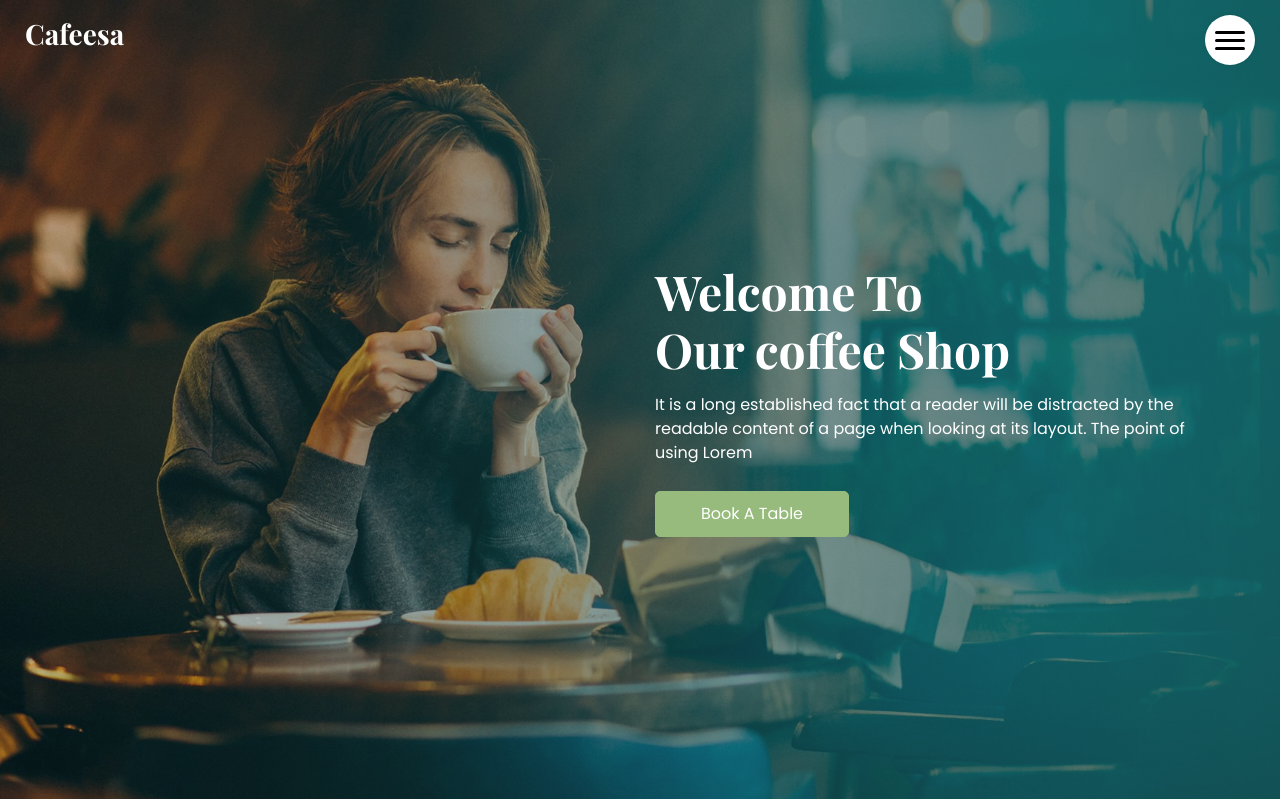
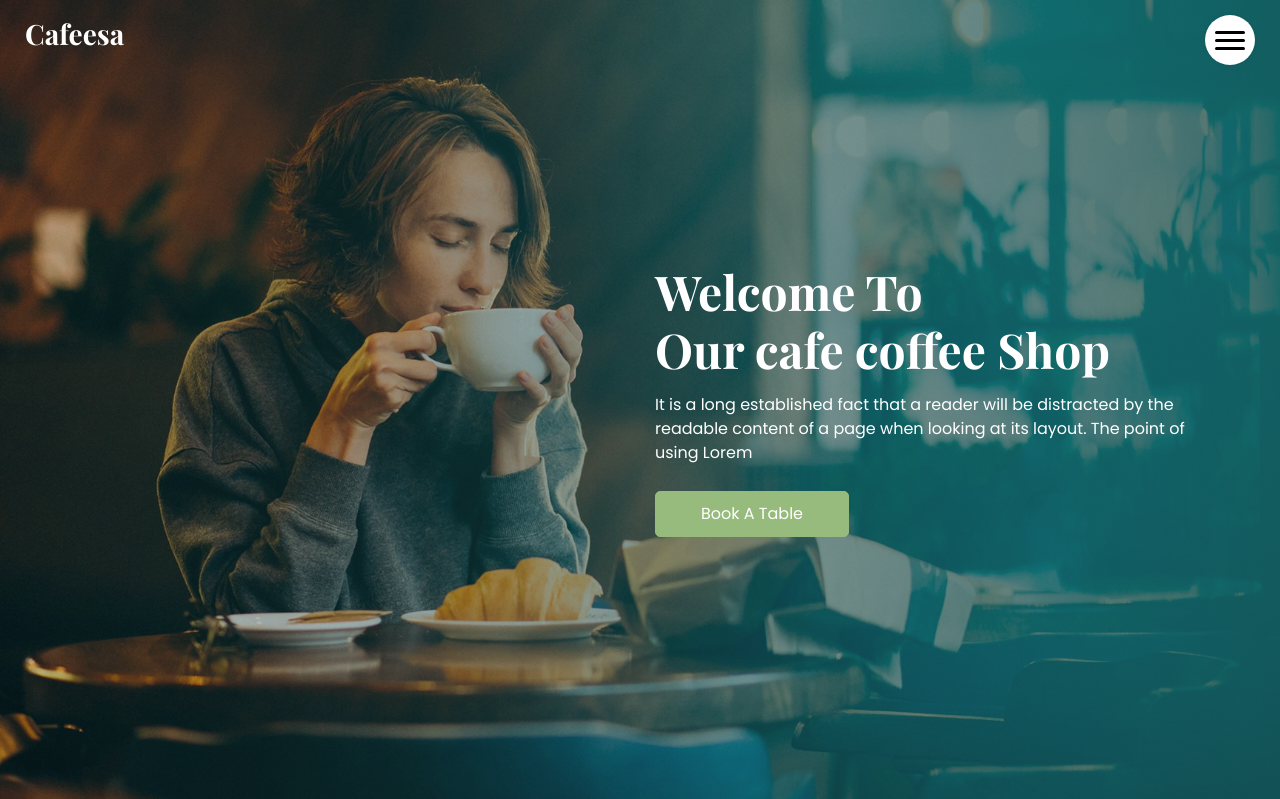
Before and after one commit to haiderasif/DjangoProject, a Django app: page / in a window 1280 px wide. Shown: the top 799 px of the page. Run offline with Django 3.2, Linux system fonts and the light colour scheme; some libraries are stand-ins or nearby versions.

Commit message:
Update index.html

```diff
--- a/templates/index.html
+++ b/templates/index.html
@@ -73,7 +73,7 @@
         <div class="detail-box">
           <h1>
             Welcome To <br>
-            Our coffee Shop
+            Our cafe coffee Shop
           </h1>
           <p>
             It is a long established fact that a reader will be distracted by the readable content of a page when
```
